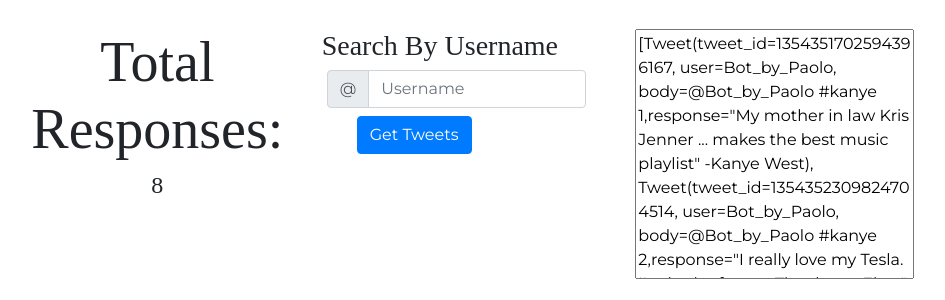
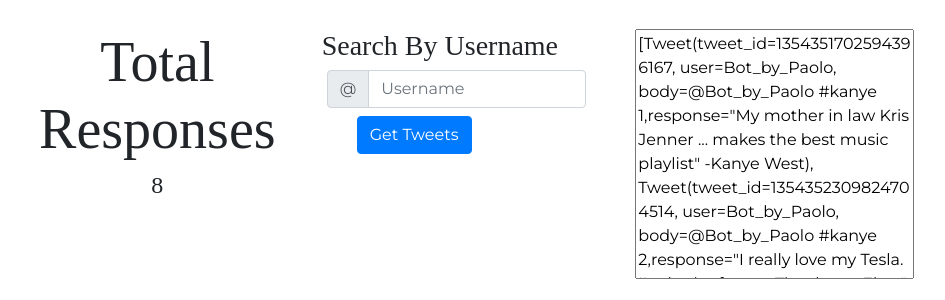
Before and after one commit to Paolo-Cosentino/TwitterBot, a Flask app: page / in a window 1280 px wide. Shown: the part 682-982 px from the top of the page, without its empty margins (174-1119 px from the left). Run offline with Flask 2, Linux system fonts and the light colour scheme; data comes from the database, SQL or seed files in the repository; both versions use the stored data as it was after the commit; some libraries are stand-ins or nearby versions.

Commit message:
refactor

```diff
--- a/templates/index.html
+++ b/templates/index.html
@@ -68,7 +68,7 @@
         </div>
 
         <div class="col-lg-6">
-          <img class="title-image" src="public/images/3-2-kanye-west-png-image.png" alt="kanye">
+          <img class="title-image" src="/app/assets/3-2-kanye-west-png-image.png" alt="kanye">
         </div>
       </div>
     </div>
@@ -80,7 +80,7 @@
     <div class="container-fluid">
       <div class="row">
         <div class="col">
-          <h3 class="display-4">Total Responses:</h3>
+          <h3 class="display-4">Total Responses</h3>
           <h4>{{count}}</h4>
         </div>
         <div class="col">
```
Also changed, not shown: app/assets/3-2-kanye-west-png-image.png (renamed from images/3-2-kanye-west-png-image.png), tweets.db.
